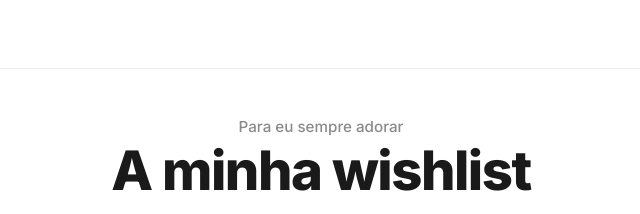
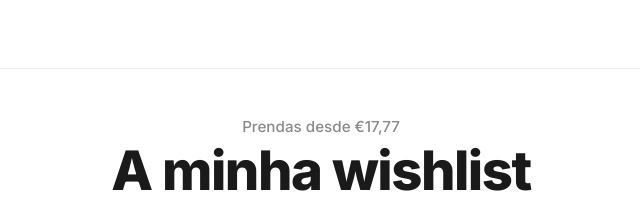
Before and after one commit to antonio-affr/prendas, a plain HTML site: page index.html in a window 1280 px wide. Shown: the top 214 px of the page, 319-959 px from the left. Drawn offline with Linux system fonts and the light colour scheme; no server answers.

Commit message:
Show 'Prendas desde <cheapest price>' in the eyebrow line

```diff
--- a/index.html
+++ b/index.html
@@ -150,7 +150,7 @@
   </nav>
 
   <header class="hero">
-    <p class="eyebrow">Para eu sempre adorar</p>
+    <p class="eyebrow" id="eyebrow">Para eu sempre adorar</p>
     <h1>A minha wishlist</h1>
     <button class="share" onclick="sharePage()">Partilhar lista</button>
   </header>
@@ -284,6 +284,9 @@
     const grid = document.getElementById("grid"), state = document.getElementById("state");
     grid.innerHTML = "";
     items = [...items].sort((a, b) => parsePrice(a.price) - parsePrice(b.price));
+    const cheapest = items.find(it => isFinite(parsePrice(it.price)));
+    const eb = document.getElementById("eyebrow");
+    if (eb && cheapest) eb.textContent = "Prendas desde " + String(cheapest.price).trim();
     if (!items.length) {
       state.innerHTML = '<span class="emoji">🫙</span>A lista ainda está vazia.';
       state.hidden = false; grid.hidden = true; return;
```
